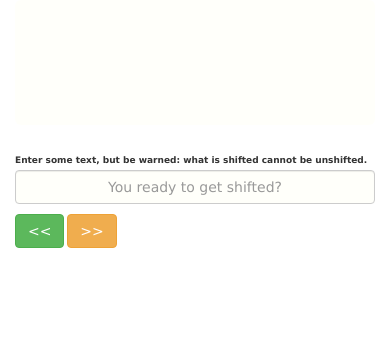
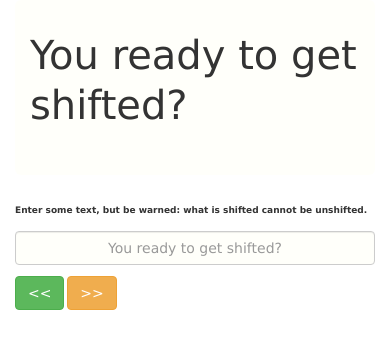
Before and after one commit to cachilders/bitshifter, a plain HTML site: page index.html in a window 390 px wide. Drawn offline with nearby package versions, Linux system fonts and the light colour scheme.

Commit message:
[design] Upgrade appearance

```diff
--- a/index.html
+++ b/index.html
@@ -11,20 +11,32 @@
           {{ string }}
         </p>
         <p style="font-size: 4rem; line-height: 5rem" v-else="!string">
-          &nbsp;
+          You ready to get shifted?
         </p>
       </div>
+      <div>
+        <p>
           <label for="string">
             Enter some text, but be warned: what is shifted cannot be unshifted.
-      </label><br />
+          </label>
+        </p>
+      </div>
+      <div class="row">
+        <div class="col-sm-4"></div>
+        <div class="col-sm-4">
           <p>
             <input class="form-control form-control-lg color"
               v-model="string"
               id="string"
               placeholder="You ready to get shifted?">
           </p>
+        </div>
+        <div class="col-sm-4"></div>
+      </div>
+      <div>
         <button class="btn btn-success" @click="shiftLeft"><<</button>
         <button class="btn btn-warning" @click="shiftRight">>></button>
+      </div>
     </div>
   </body>
   <script src="https://cdnjs.cloudflare.com/ajax/libs/vue/2.1.4/vue.js"></script>
```
Lines whose indentation alone changed are shown as unchanged.
